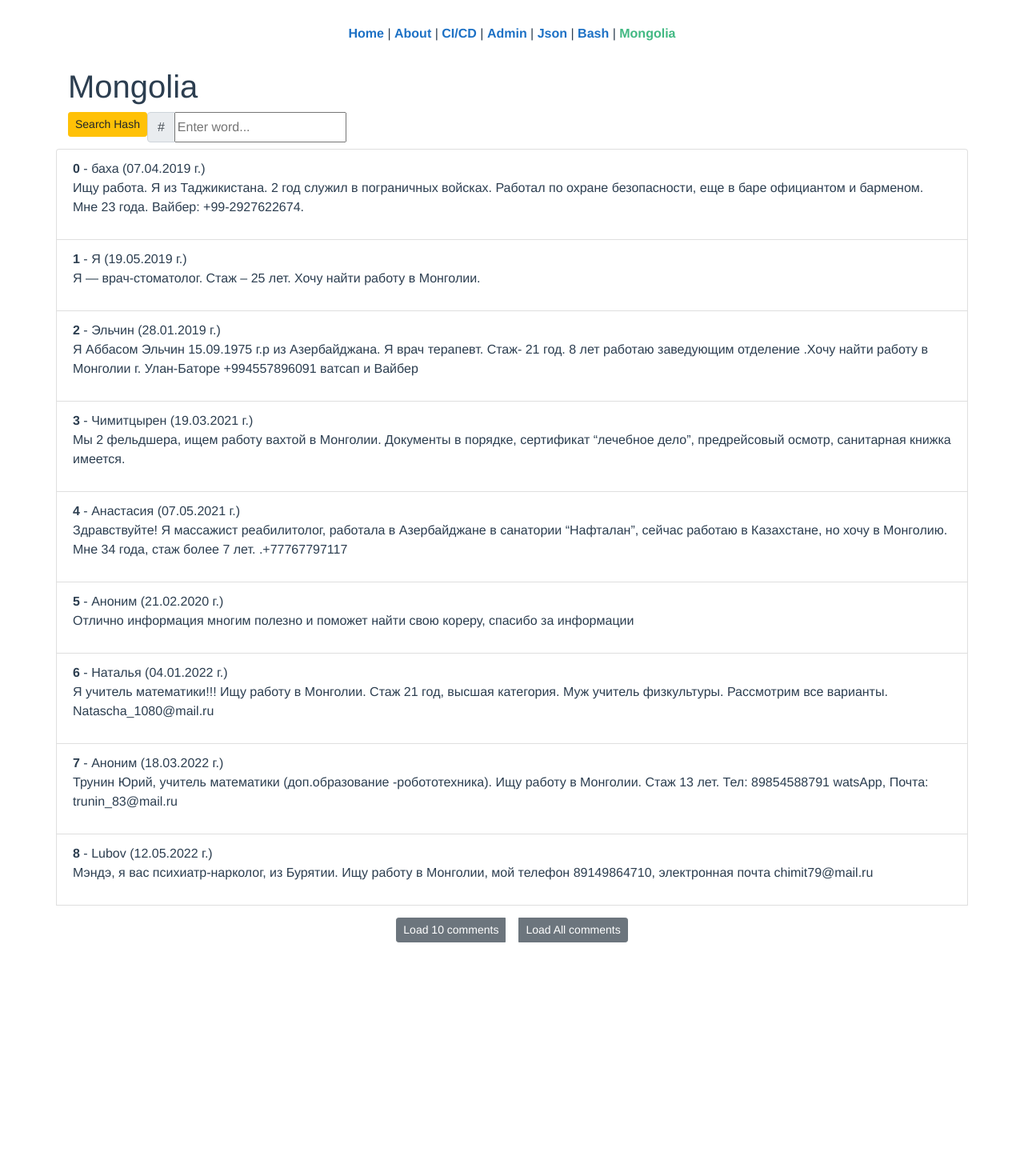
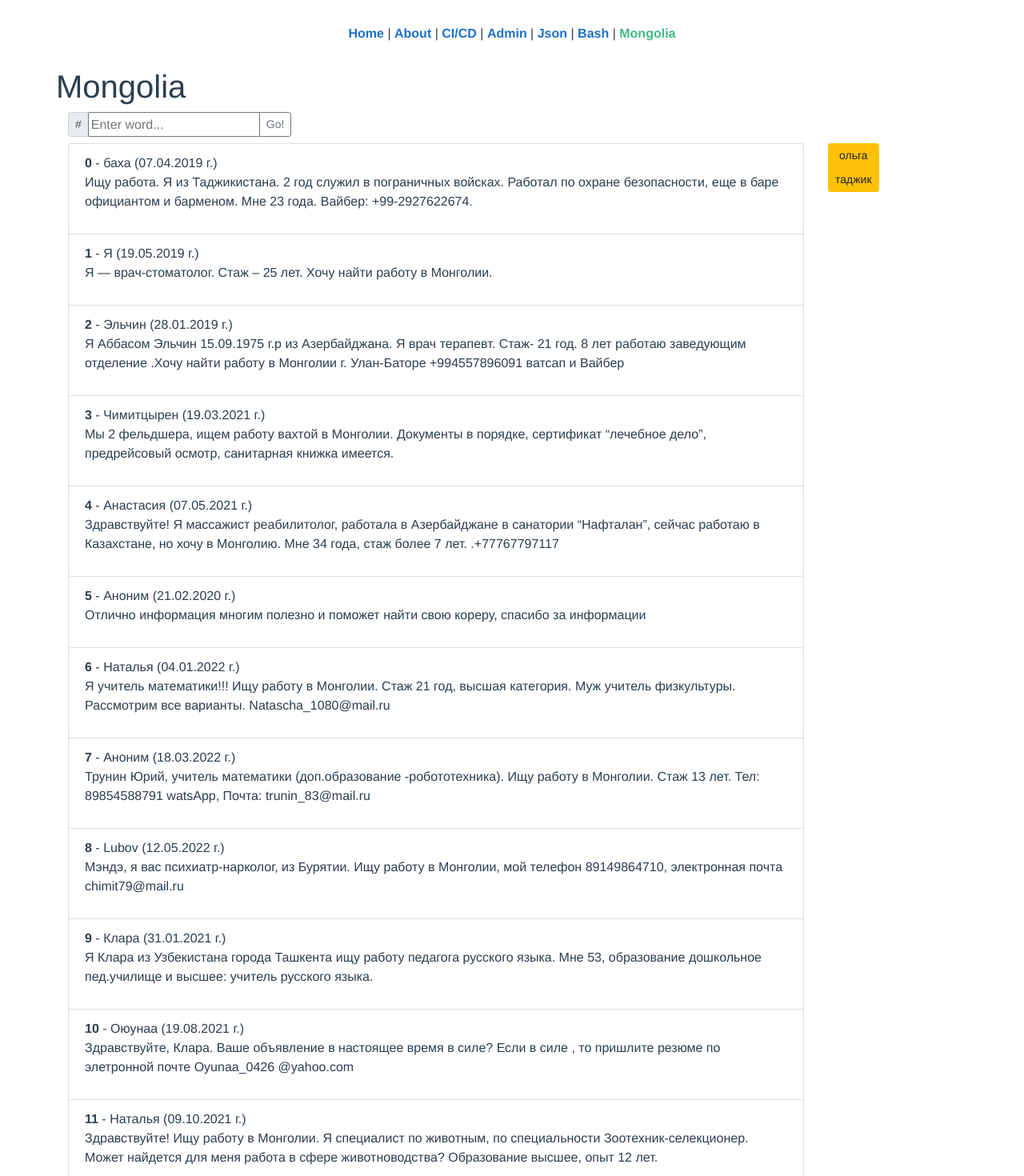
Before and after one commit to snikos/ci-cd, a Vue app: page /mongolia in a window 1280 px wide. Shown: the top 1470 px of the page at 80% size. Before the commit the page ends 1194 px from the top, so only its background shows below. Built offline with nearby package versions, Linux system fonts and the light colour scheme.

Commit message:
edit research and reload mongolia-comment

```diff
--- a/src/pages/MongoliaJson.vue
+++ b/src/pages/MongoliaJson.vue
@@ -1,20 +1,34 @@
 <template>
-    <div class="mongolia">
+    <div class="row mongolia">
         <h1>Mongolia</h1>
+        <div class="col-12">
             <div class="btn-toolbar pb-2">
-            <div class="btn-group-sm">
-                <button @click="searchHash" type="button" class="btn btn-warning">Search Hash</button>
-            </div>
-            <div class="input-group">
+                <div class="input-group input-group-sm">
                     <div class="input-group-prepend">
                         <div class="input-group-text" id="btnGroupAddon">#</div>
                     </div>
-                <input v-model="searchQuery" type="text" placeholder="Enter word..." aria-label="Input group example" aria-describedby="btnGroupAddon">
+                    <input
+                            v-model="searchQuery"
+                            type="text"
+                            placeholder="Enter word..."
+                            aria-label="Input group example"
+                            aria-describedby="btnGroupAddon">
+                    <div class="input-group-append">
+                        <button
+                                type="button"
+                                class="btn btn-outline-secondary"
+                                @click="searchHashInput"
+                        >
+                            Go!
+                        </button>
                     </div>
                 </div>
-        <ul class="row list-group">
+            </div>
+        </div>
+        <div class="col-12 col-md-10">
+            <ul class="list-group">
                 <li
-                    class="col-12 list-group-item"
+                        class="list-group-item"
                         v-for="({commentText, commentName, commentDate}, idx) in comments"
                         :key="idx"
                 >
@@ -27,8 +41,37 @@
             </ul>
             <div class="btn-toolbar justify-content-sm-center mb-3">
                 <div class="btn-group btn-group-sm mt-3">
-                <button @click="loadNextComments" type="button" class="btn btn-secondary">Load 10 comments</button>
-                <button @click="loadAllComments" type="button" class="btn btn-secondary ml-3">Load All comments</button>
+                    <button
+                            @click="loadNextComments"
+                            type="button"
+                            class="btn btn-secondary"
+                            :disabled="showCommentsAreDone == 1"
+                    >Load {{ comCount }} comments</button>
+                    <button
+                            @click="loadAllComments"
+                            type="button"
+                            class="btn btn-secondary ml-3"
+                            :disabled="showCommentsAreDone == 1"
+                    >Load All comments</button>
+                </div>
+            </div>
+        </div>
+        <div class="col-12 col-md-2">
+            <div class="btn-toolbar pb-2">
+                <div class="btn-group-vertical btn-group-sm">
+                    <button
+                            @click="searchHashButton($event)"
+                            type="button"
+                            class="btn btn-warning"
+                            value="ольга"
+                    >ольга</button>
+                    <button
+                            @click="searchHashButton($event)"
+                            type="button"
+                            class="btn btn-warning"
+                            value="таджик"
+                    >таджик</button>
+                </div>
             </div>
         </div>
     </div>
@@ -45,7 +88,9 @@
                 comments: [],
                 cur: [],
                 loading: false,
+                showCommentsAreDone: 0,
                 nextCount: 0,
+                comCount: 100,
                 searchQuery: '',
             }
         },
@@ -59,7 +104,7 @@
                         const res = await mongoliaJson;
                         this.loadComments = [...res];
                         this.loadNextComments();
-                    }, 1000);
+                    }, 500);
                 }
                 catch (e) {
                     console.log('Error load: ' + e)
@@ -67,30 +112,44 @@
             },
             loadAllComments() {
                 this.comments = this.loadComments;
+                this.showCommentsAreDone = 1;
             },
             loadNextComments() {
                 this.loading = true;
                 setTimeout( async () => {
                     this.cur = await this.getFirstLoad;
-                    this.nextCount += 5;
+                    this.nextCount += this.comCount;
                     this.comments = [...this.comments, ...this.cur];
                     this.loading = false;
+                    if ( this.comments.length >= 800) {
+                        this.showCommentsAreDone = 1;
+                    }
                 }, 1000);
             },
-            searchHash() {
+            searchHashInput() {
                 let search = this.searchComments;
                 this.loading = true;
                 setTimeout( async () => {
                     this.comments = search;
                     this.loading = false;
-                }, 1000);
-                console.log(search);
+                }, 500);
+                console.log('search with input', search);
+            },
+            searchHashButton(event) {
+                this.searchQuery = event.target.value;
+                let search = this.searchComments;
+                this.loading = true;
+                setTimeout( async () => {
+                    this.comments = search;
+                    this.loading = false;
+                }, 500);
+                console.log('search with button: ', search);
             },
         },
         computed: {
             getFirstLoad() {
                 return [...this.loadComments].filter( (el, i) => {
-                    return ( i >= this.nextCount && i < this.nextCount+9 )
+                    return ( i >= this.nextCount && i < this.nextCount + this.comCount )
                 });
             },
             searchComments() {
```
Lines whose indentation alone changed are shown as unchanged.
